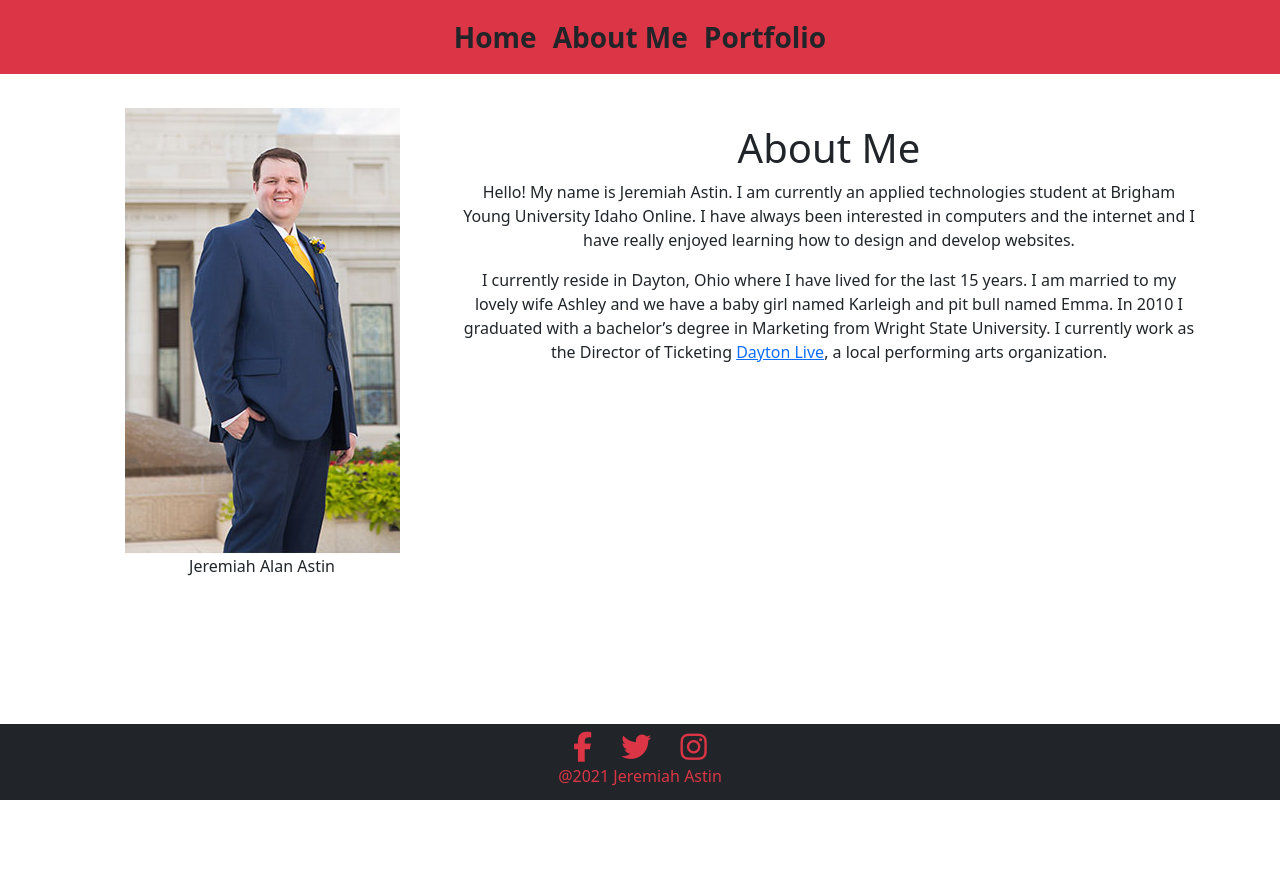
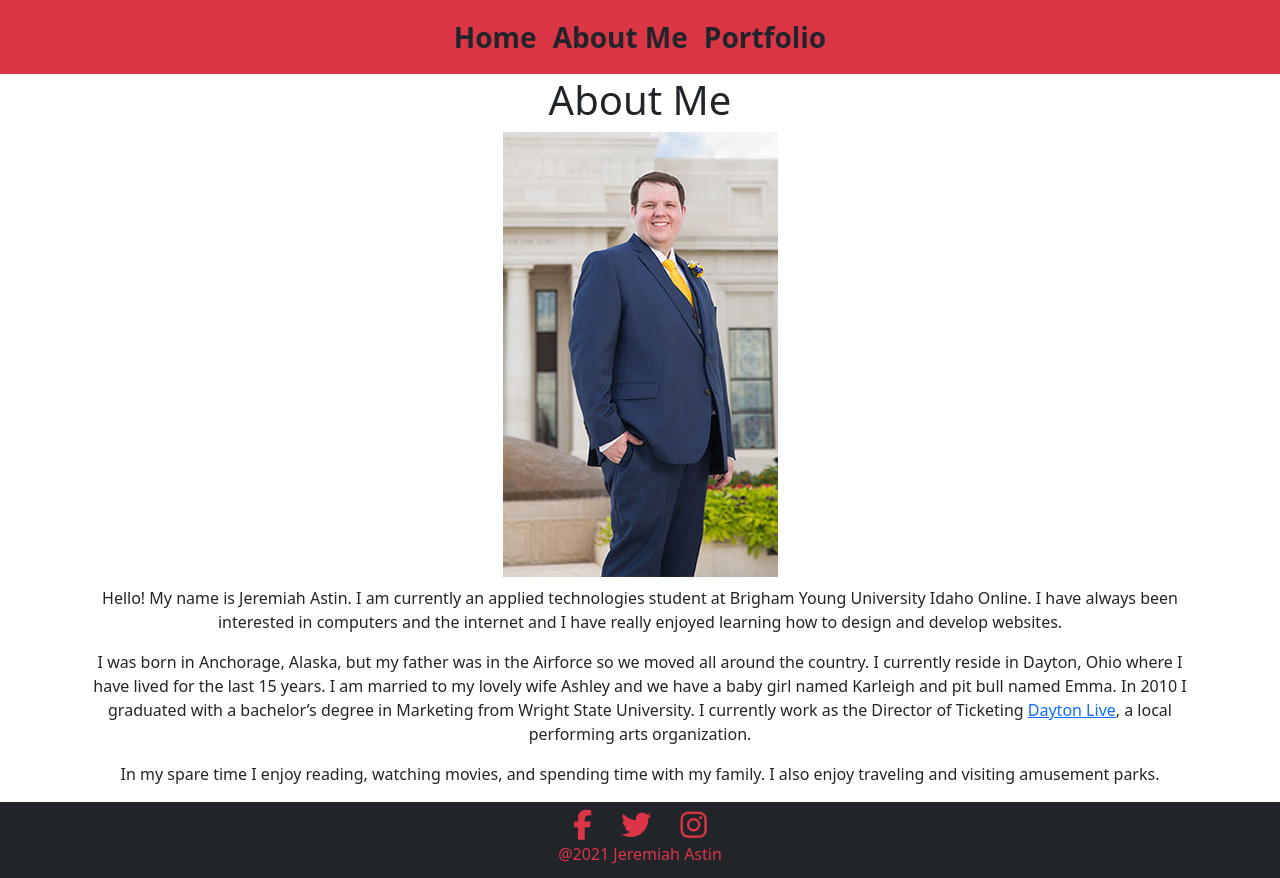
Before and after one commit to Astin-Jeremiah/CSE341, a PHP site: page /about/index.php in a window 1280 px wide. Before the commit the page ends 800 px from the top, so only its background shows below. Run offline with PHP 8.4, Linux system fonts and the light colour scheme; some libraries are stand-ins or nearby versions.

Commit message:
update about

```diff
--- a/web/about/index.php
+++ b/web/about/index.php
@@ -16,16 +16,12 @@
 
     <main class="flex-shrink-0">
         <div class="container text-center">
-            <div class="row">
-                <div class="col-6 col-md-4 pt-5">
-                    <img class="img-fluid" src="../images/jeremiah.jpg" alt="Jeremiah Astin" />
-                    <p>Jeremiah Alan Astin</p>
-                </div>
-                <div class="col-md-8 pt-5">
-                    <h1 class="mt-3 text-dark">About Me</h1>
-                    <p>Hello! My name is Jeremiah Astin. I am currently an applied technologies student at Brigham Young University Idaho Online. I have always been interested in computers and the internet and I have really enjoyed learning how to design and develop websites.</p>
-                    <p>I currently reside in Dayton, Ohio where I have lived for the last 15 years. I am married to my lovely wife Ashley and we have a baby girl named Karleigh and pit bull named Emma. In 2010 I graduated with a bachelor’s degree in Marketing from Wright State University. I currently work as the Director of Ticketing <a href="https://www.daytonlive.org/" target="new">Dayton Live</a>, a local performing arts organization.</p>
-                </div>
+            <h1 class="mt-3 text-dark">About Me</h1>
+            <div class="clearfix">
+                <img class="mb-2" src="../CSE341/web/images/jeremiah.jpg" alt="Jeremiah Astin" />
+                <p>Hello! My name is Jeremiah Astin. I am currently an applied technologies student at Brigham Young University Idaho Online. I have always been interested in computers and the internet and I have really enjoyed learning how to design and develop websites.</p>
+                <p>I was born in Anchorage, Alaska, but my father was in the Airforce so we moved all around the country. I currently reside in Dayton, Ohio where I have lived for the last 15 years. I am married to my lovely wife Ashley and we have a baby girl named Karleigh and pit bull named Emma. In 2010 I graduated with a bachelor’s degree in Marketing from Wright State University. I currently work as the Director of Ticketing <a href="https://www.daytonlive.org/" target="new">Dayton Live</a>, a local performing arts organization.</p>
+                <p>In my spare time I enjoy reading, watching movies, and spending time with my family. I also enjoy traveling and visiting amusement parks.</p>
             </div>
         </div>
     </main>
```
